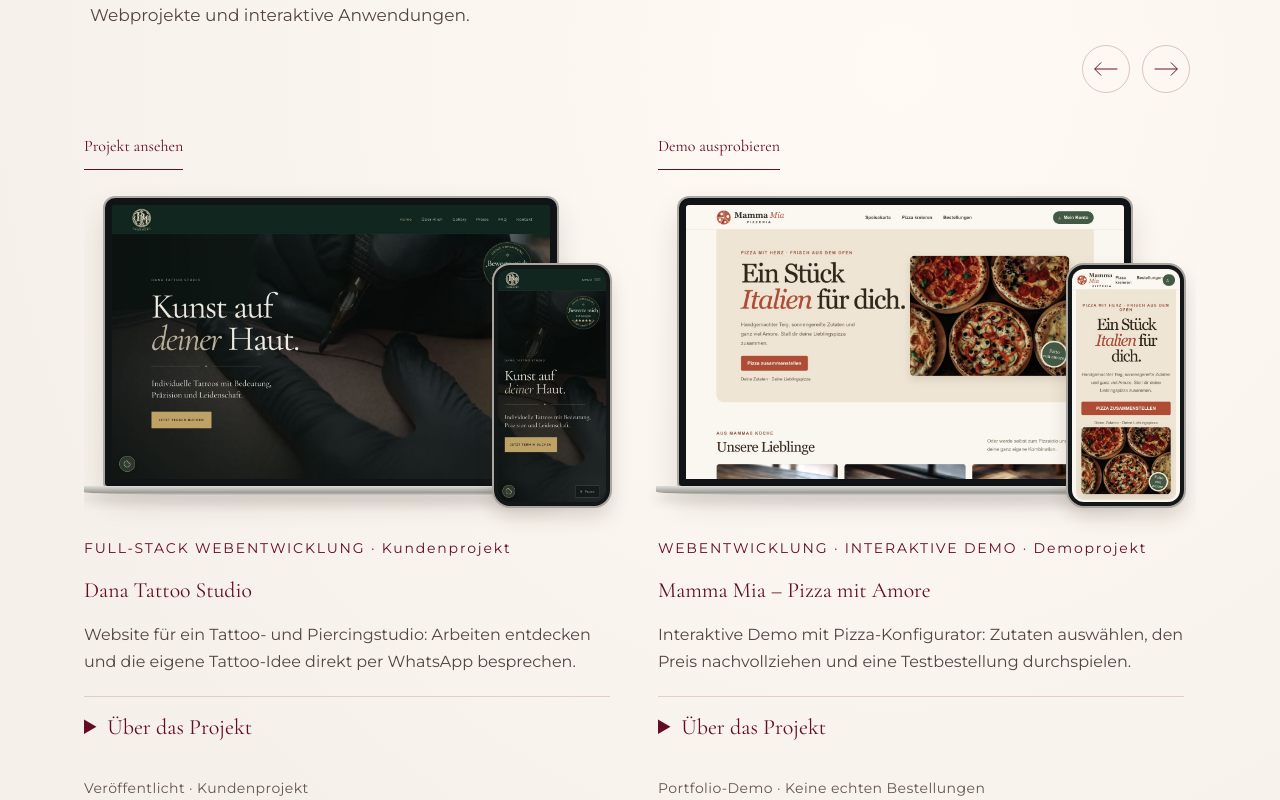
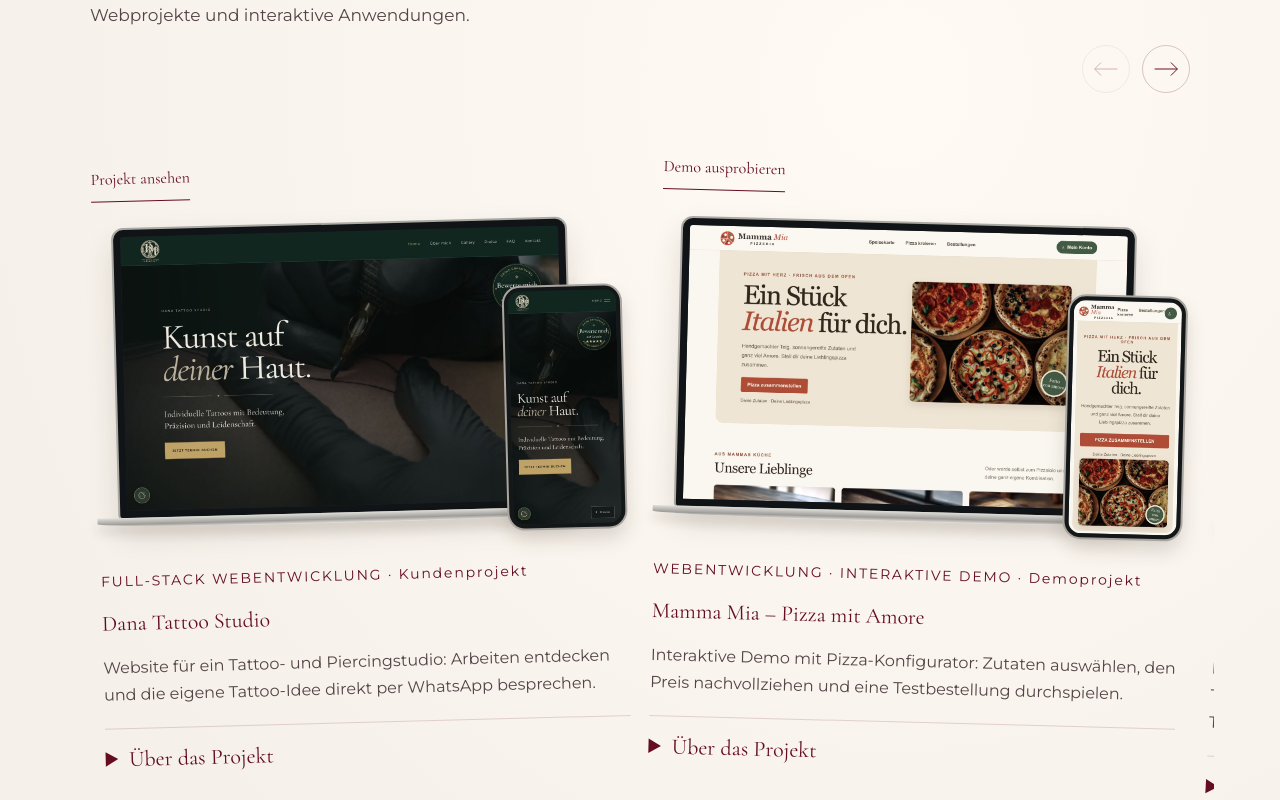
Before and after one commit to AnnaFillanna/anna-filippi.studio, a React (Vite) app: page /projekte in a window 1280 px wide. Shown: the part 440-1240 px from the top of the page. Built offline with nearby package versions, Linux system fonts and the light colour scheme; a web font is replaced by a local one.

Commit message:
Projektkarussell entlang eines sanften Bogens bewegen

```diff
--- a/src/components/Projects/Projects.module.scss
+++ b/src/components/Projects/Projects.module.scss
@@ -462,19 +462,25 @@
 
 // Native scrolling preserves touch gestures and keyboard navigation.
 .projects .carousel {
+  position: relative;
   display: flex;
   gap: 48px;
   overflow-x: auto;
   scroll-snap-type: x mandatory;
   scrollbar-width: none;
-  padding: 8px 6px 24px;
-  margin-inline: -6px;
+  scroll-padding-inline: 24px;
+  padding: 28px 24px 56px;
+  margin-inline: -24px;
   overscroll-behavior-x: contain;
 
   &::-webkit-scrollbar { display: none; }
   > .card {
     flex: 0 0 calc((100% - 48px) / 2);
     scroll-snap-align: start;
+    // Individual transforms compose with the existing reveal animation.
+    translate: 0 var(--arc-drop, 0px);
+    rotate: var(--arc-angle, 0deg);
+    transform-origin: center top;
   }
   &:focus-visible {
     outline: 1px solid $bordeaux;
@@ -535,3 +541,7 @@
 .projects .back { margin-bottom: 18px; }
 .projects .heading { margin-bottom: 32px; }
 .projects .lead { max-width: 52ch; font-size: 17px; line-height: 1.7; }
+
+@media (prefers-reduced-motion: reduce) {
+  .projects .carousel > .card { translate: none; rotate: none; }
+}
--- a/src/components/Projects/Projects.tsx
+++ b/src/components/Projects/Projects.tsx
@@ -18,17 +18,38 @@ export default function Projects({
   useEffect(() => {
     const track = trackRef.current;
     if (!track) return;
-    const update = () => setNavigation({
-      previous: track.scrollLeft > 2,
-      next: track.scrollLeft + track.clientWidth < track.scrollWidth - 2,
-    });
-    const observer = new ResizeObserver(update);
+    const reducedMotion = window.matchMedia("(prefers-reduced-motion: reduce)");
+    let frame = 0;
+    const update = () => {
+      setNavigation({
+        previous: track.scrollLeft > 2,
+        next: track.scrollLeft + track.clientWidth < track.scrollWidth - 2,
+      });
+      const center = track.scrollLeft + track.clientWidth / 2;
+      for (const card of Array.from(track.children) as HTMLElement[]) {
+        // A shallow circular arc follows each card's position in the viewport.
+        const distance = Math.max(-1, Math.min(1,
+          (card.offsetLeft + card.offsetWidth / 2 - center) / (track.clientWidth / 2)));
+        const angle = reducedMotion.matches ? 0 : distance * 3;
+        const drop = reducedMotion.matches ? 0 : 28 * distance * distance;
+        card.style.setProperty("--arc-angle", `${angle}deg`);
+        card.style.setProperty("--arc-drop", `${drop}px`);
+      }
+    };
+    const scheduleUpdate = () => {
+      cancelAnimationFrame(frame);
+      frame = requestAnimationFrame(update);
+    };
+    const observer = new ResizeObserver(scheduleUpdate);
     observer.observe(track);
-    track.addEventListener("scroll", update, { passive: true });
+    track.addEventListener("scroll", scheduleUpdate, { passive: true });
+    reducedMotion.addEventListener("change", scheduleUpdate);
     update();
     return () => {
       observer.disconnect();
-      track.removeEventListener("scroll", update);
+      track.removeEventListener("scroll", scheduleUpdate);
+      reducedMotion.removeEventListener("change", scheduleUpdate);
+      cancelAnimationFrame(frame);
     };
   }, [softwareOnly, danaOnly]);
 
```
